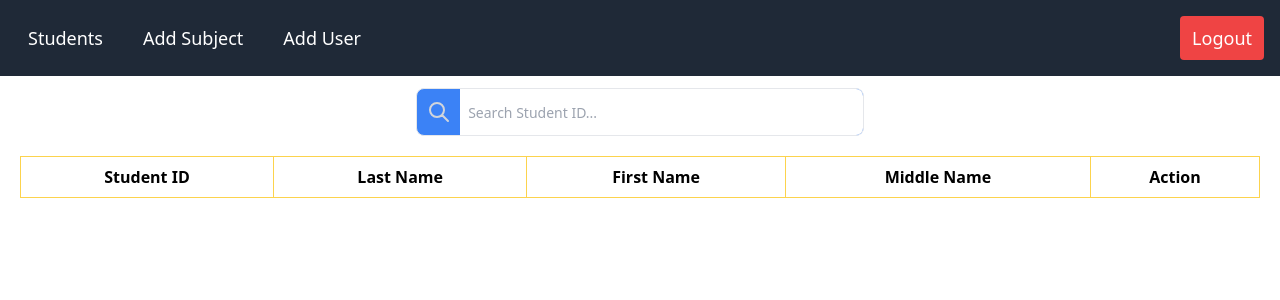
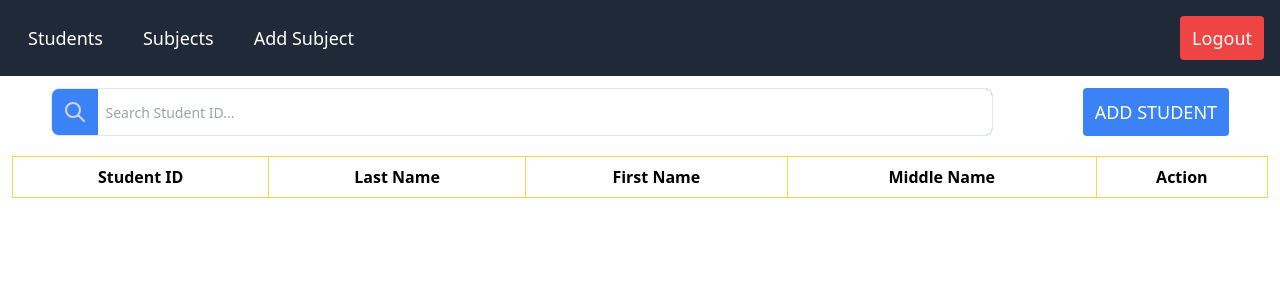
Before and after one commit to vinsrendon/IM2_Project, a PHP site: page /admin in a window 1280 px wide. Shown: the top 300 px of the page. Run offline with PHP 8.4, Linux system fonts and the light colour scheme; the visitor is signed in with stand-in values (Sample User, id 1); data that the repository does not hold is empty; some libraries are stand-ins or nearby versions.

Commit message:
admin UI changes

```diff
--- a/index.php
+++ b/index.php
@@ -14,7 +14,8 @@ $routes = [
 $routesAdmin =[
     '/admin' => 'public/views/admin/adminDashboard.php',
     '/addsubject' => 'public/views/admin/addSubject.php',
-    '/adduser' => 'public/views/admin/addUser.php'
+    '/adduser' => 'public/views/admin/addUser.php',
+    '/subjects' => 'public/views/admin/subjects.php'
 ];
 
 $routesGlobal = [
--- a/public/views/admin/addSubject.php
+++ b/public/views/admin/addSubject.php
@@ -32,7 +32,7 @@
             </div>
         </div>
         <div class="mb-5">
-            <label id="fieldError" class="text-red-500 text-xs hidden">Fill necessary all fields</label>
+            <label id="fieldError" class="text-red-500 text-xs hidden">Fill all necessary fields</label>
         </div>
 
         <input type="button" value="ADD SUBJECT" onclick="addSubject()" class="w-full bg-indigo-600 text-white py-2 rounded-md hover:bg-indigo-700 focus:outline-none focus:ring-2 focus:ring-indigo-500 focus:ring-offset-2">
--- a/public/views/admin/addUser.php
+++ b/public/views/admin/addUser.php
@@ -87,7 +87,7 @@
         </div>
         <div class="mb-5">
             <label id="passError" class="text-red-500 text-xs hidden">Password doesn't match</label>
-            <label id="fieldError" class="text-red-500 text-xs hidden">Fill necessary all fields</label>
+            <label id="fieldError" class="text-red-500 text-xs hidden">Fill all necessary fields</label>
         </div>
 
         <input type="button" value="REGISTER" onclick="addUser()" class="w-full bg-indigo-600 text-white py-2 rounded-md hover:bg-indigo-700 focus:outline-none focus:ring-2 focus:ring-indigo-500 focus:ring-offset-2">
--- a/public/views/admin/adminDashboard.php
+++ b/public/views/admin/adminDashboard.php
@@ -11,8 +11,8 @@
 <body onload="getStudents()">
     <?php require_once 'adminNav.php'?>
 
-    <div class='max-w-md mx-auto mt-3'>
-        <div class="relative flex items-center w-full h-12 rounded-lg focus-within:shadow-lg bg-blue-500 border overflow-hidden">
+    <div class='w-full sm:px-3 flex sm:justify-around justify-center flex-wrap'>
+        <div class="mt-3 relative flex w-3/4 h-12 rounded-lg focus-within:shadow-lg bg-blue-500 border overflow-hidden">
             <div class="grid place-items-center h-full w-12 text-gray-300">
                 <svg xmlns="http://www.w3.org/2000/svg" class="h-6 w-6" fill="none" viewBox="0 0 24 24" stroke="currentColor">
                 <path stroke-linecap="round" stroke-linejoin="round" stroke-width="2" d="M21 21l-6-6m2-5a7 7 0 11-14 0 7 7 0 0114 0z" />
@@ -21,9 +21,12 @@
 
             <input class="peer h-full w-full outline-none text-sm text-gray-700 p-2" type="text" id="search" placeholder="Search Student ID..." maxlength="8"/>
         </div>
+        <div>
+            <a href="/adduser"><button class="mt-3 h-12 ml-3 bg-blue-500 text-white text-lg px-3 py-2 rounded hover:bg-blue-600" >ADD STUDENT</button></a>
+        </div>
     </div>
 
-    <div class="flex justify-around mt-5 sm:px-5">
+    <div class="flex justify-around mt-5 sm:px-3">
         <table class="w-full" id="studentsTbl">
             <thead>
                 <tr>
--- a/public/views/admin/adminNav.php
+++ b/public/views/admin/adminNav.php
@@ -2,8 +2,9 @@
     <div class="hidden sm:flex flex justify-between items-center">
         <div class="flex space-x-4">
             <a href="/admin" class="text-white text-lg hover:bg-gray-700 px-3 py-2 rounded">Students</a>
+            <!-- <a href="/adduser" class="text-white text-lg hover:bg-gray-700 px-3 py-2 rounded">Add User</a> -->
+            <a href="/subjects" class="text-white text-lg hover:bg-gray-700 px-3 py-2 rounded">Subjects</a>
             <a href="/addsubject" class="text-white text-lg hover:bg-gray-700 px-3 py-2 rounded">Add Subject</a>
-            <a href="/adduser" class="text-white text-lg hover:bg-gray-700 px-3 py-2 rounded">Add User</a>
         </div>
         <div>
             <button class="bg-red-500 text-white text-lg px-3 py-2 rounded hover:bg-red-600" onclick="logout()">Logout</button>
--- a/public/views/login.php
+++ b/public/views/login.php
@@ -9,7 +9,7 @@
 <body class="bg-gray-100 flex justify-center items-center h-screen">
 <div id="app"></div>
 <div class="m-5 p-6 bg-white p-8 rounded-lg shadow-md">
-    <h2 class="text-2xl font-semibold text-center mb-2">Students Directory</h2>
+    <h2 class="text-2xl font-semibold text-center mb-2">Student Directory</h2>
     <p class="text-center text-gray-500 mb-6">
       Please sign-in to your account and start browsing your student information
     </p>
--- a/src/controllers/subjectController.php
+++ b/src/controllers/subjectController.php
@@ -24,4 +24,8 @@ class subjectController{
             }
         }
     }
+
+    function getSubject(){
+
+    }
 }
```
Also changed, not shown: public/views/admin/subjects.php (added, +33 -0 lines), public/lib/js/index.js.
